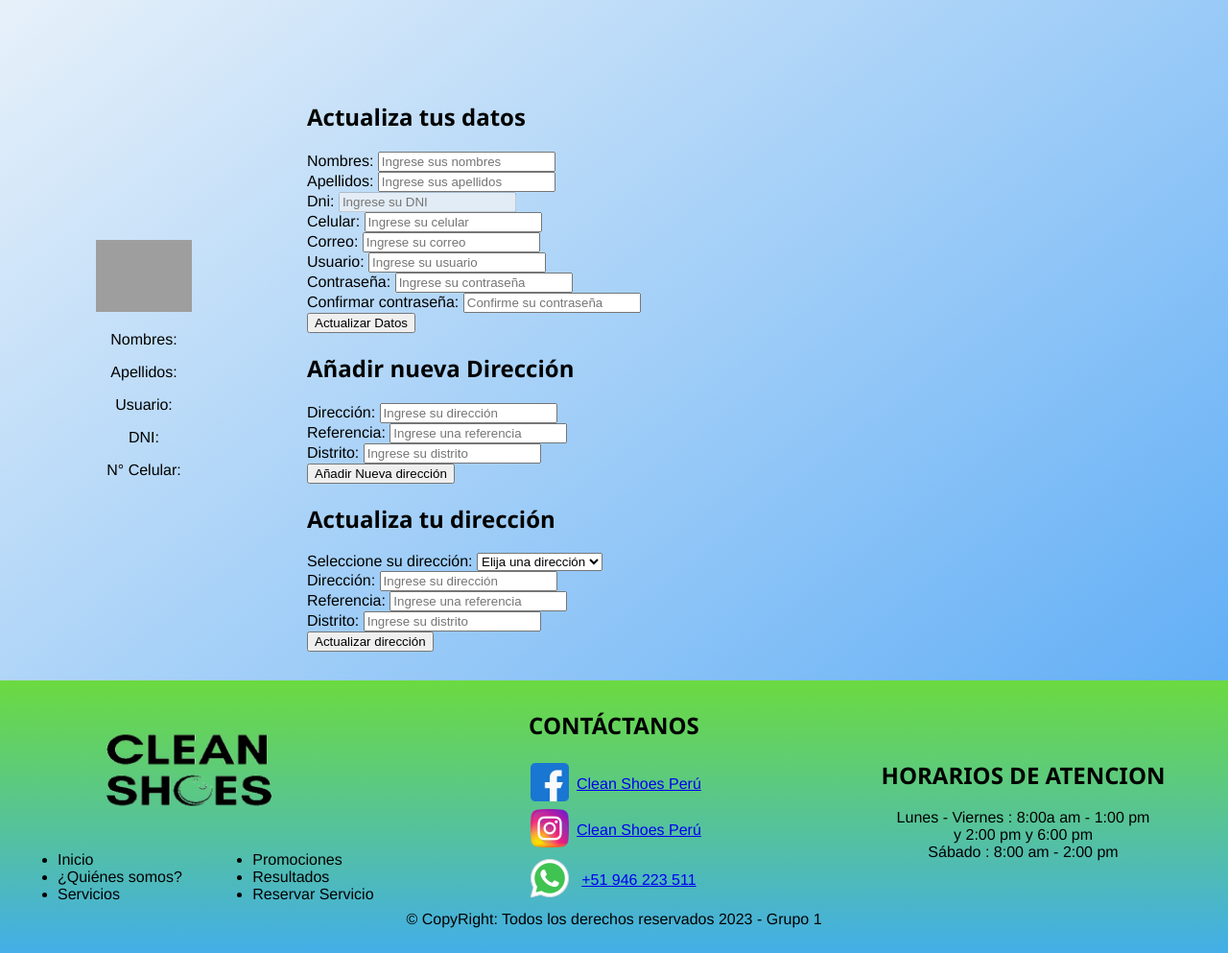
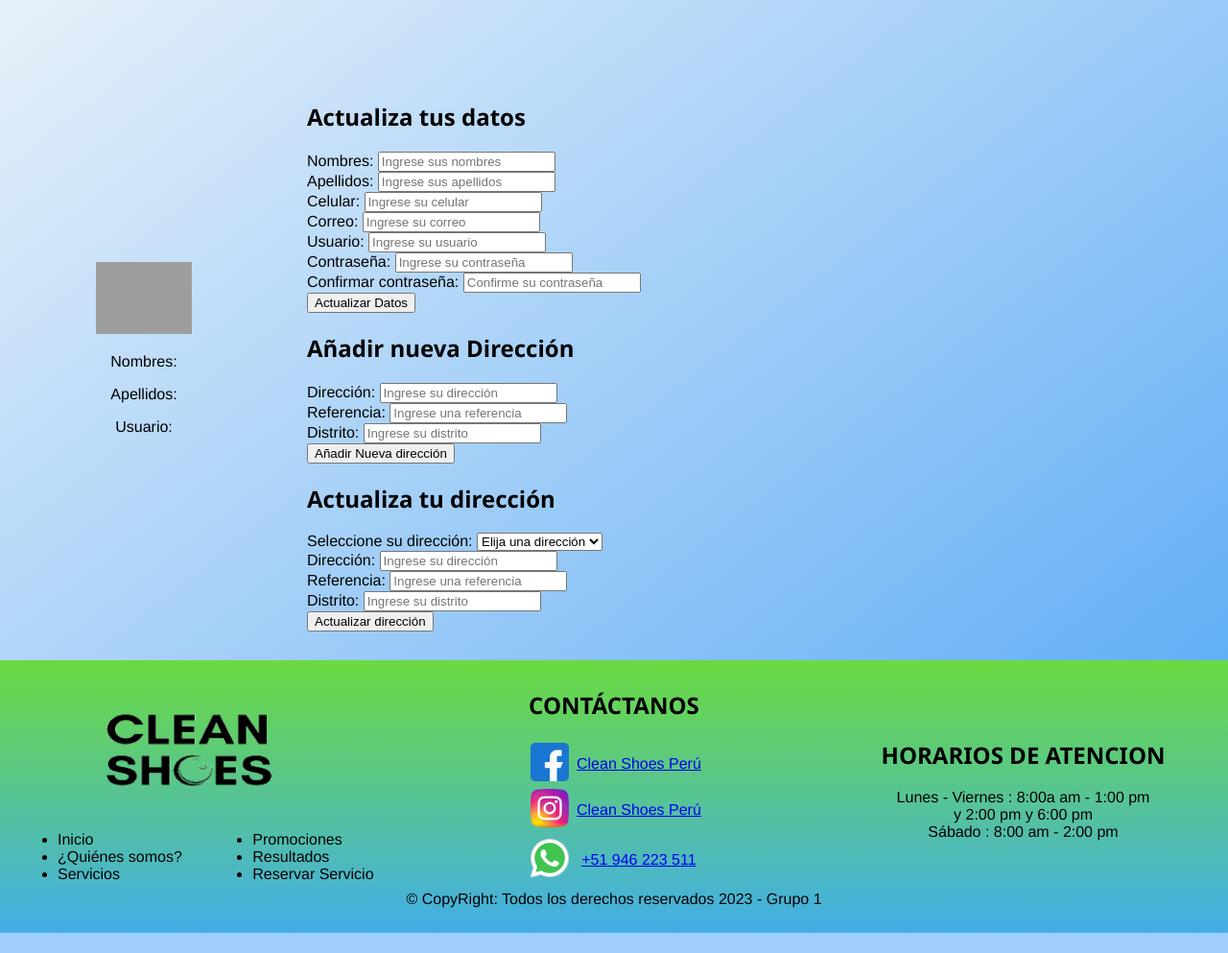
Before and after one commit to NemiasVasquez/CleanShoes, a PHP site: template Views/Perfil_Usuario_Views.php in a window 1280 px wide. Shown: the part 245-1238 px from the top of the page at 96% size. After the commit the page ends 1217 px from the top, so only its background shows below. Run offline with PHP 8.4, Linux system fonts and the light colour scheme; the template is opened without the code that fills it, so the values that code supplies are empty; the visitor is signed in with stand-in values (Sample User, id 1); grey boxes are pictures that could not be loaded.

Commit message:
Actualizacion

```diff
--- a/Views/Perfil_Usuario_Views.php
+++ b/Views/Perfil_Usuario_Views.php
@@ -33,14 +33,7 @@
                 <P>Usuario:</P>
                 <p><?php echo $data["Cliente"]["usuario"] ?></p>
             </div>
-            <div>
-                <P>DNI:</P>
-                <p><?php echo $data["Cliente"]["dni"] ?></p>
-            </div>
-            <div>
-                <P>N° Celular:</P>
-                <p><?php echo $data["Cliente"]["celular"] ?></p>
-            </div>
+
 
         </div>
         <div id="bloque_General_Actualizar">
@@ -61,10 +54,6 @@
                             </div>
                         </div>
                         <div class="bloqueForm">
-                            <div>
-                                <label for="dni">Dni:</label>
-                                <input type="text" name="dni" id="dni" disabled placeholder="Ingrese su DNI">
-                            </div>
                             <div>
                                 <label for="celular">Celular:</label>
                                 <input type="text" name="celular" id="celular" placeholder="Ingrese su celular">
```
